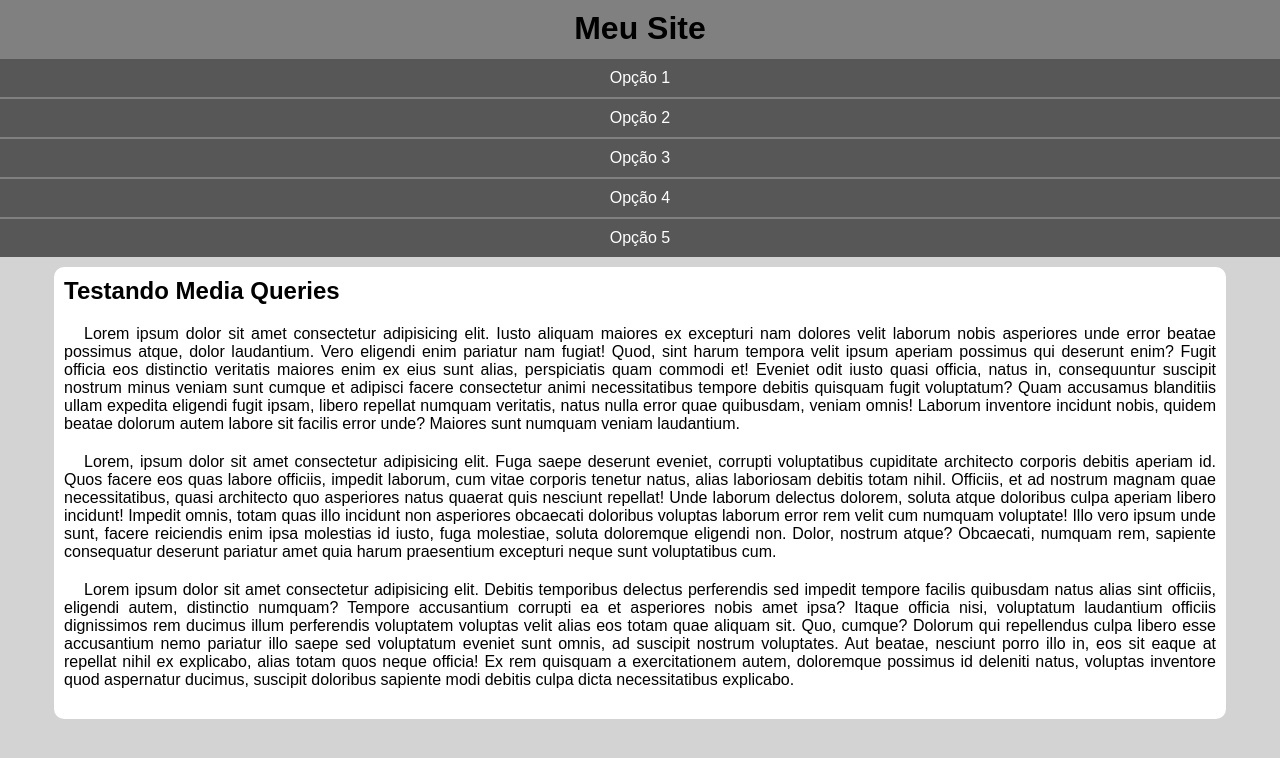
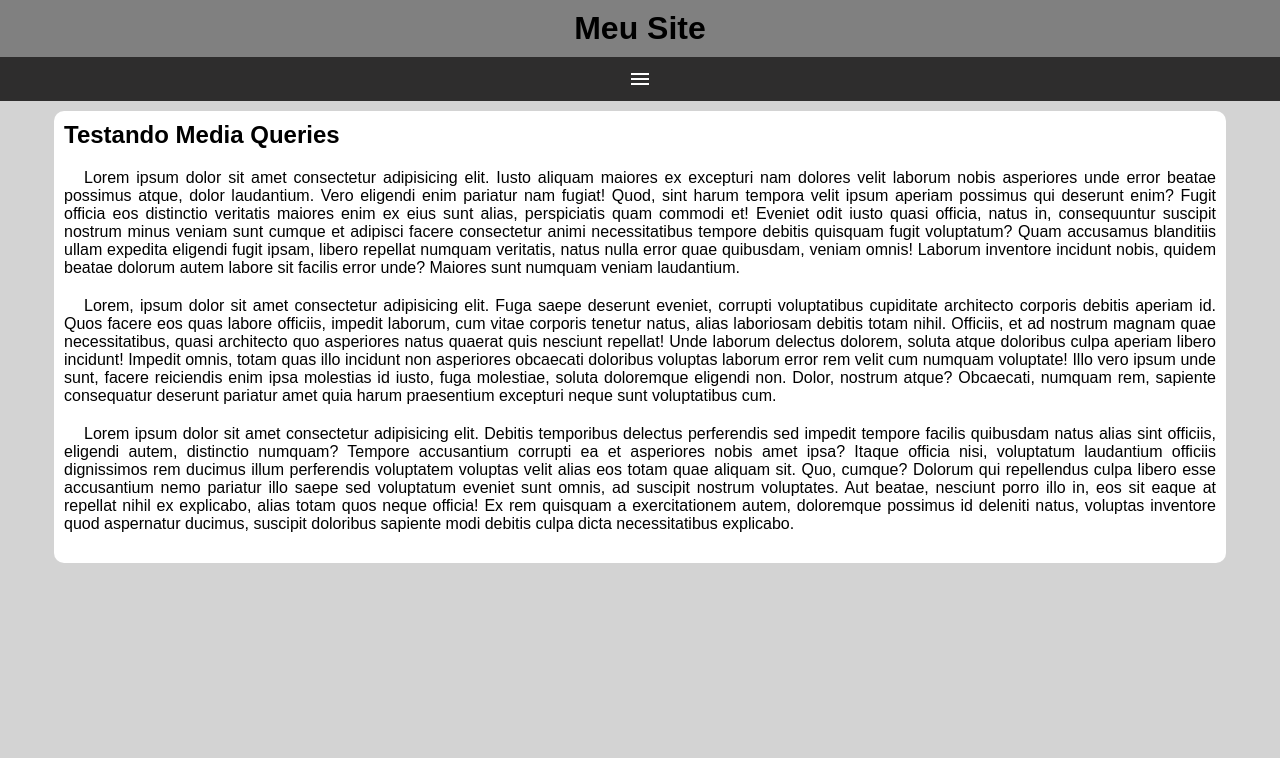
Before and after one commit to ricardopitubasouza/html-css, a plain HTML site: page exercicios/ex029/mq005/index.html in a window 1280 px wide. Drawn offline with Linux system fonts and the light colour scheme.

Commit message:
exercício 29 mq005

```diff
--- a/exercicios/ex029/mq005/estilos/style.css
+++ b/exercicios/ex029/mq005/estilos/style.css
@@ -19,8 +19,21 @@ header > h1 {
     text-align: center;
 }
 
+span#burguer {
+    background-color: rgb(46, 45, 45);
+    color: white;
+    display: block;
+    text-align: center;
+    padding: 10px;
+    cursor: pointer;
+}
+
+span#burguer:hover {
+    background-color: white;
+    color: black;
+}
 menu{
-    display: block;
+    display: none;
 }
 
 menu > ul {
--- a/exercicios/ex029/mq005/index.html
+++ b/exercicios/ex029/mq005/index.html
@@ -4,13 +4,16 @@
         <meta charset="UTF-8">
         <meta name="viewport" content="width=device-width, initial-scale=1.0">
         <meta name="description" content="Menu responsivo html5-css">
+        <title>Menu responsivo</title>
         <link rel="stylesheet" href="estilos/style.css">
-        <title>Menu responsivo</title>
+        <link href="https://fonts.googleapis.com/icon?family=Material+Icons"
+      rel="stylesheet">
     </head>
     <body>
         <header>
             <h1>Meu Site</h1>
-            <menu>
+            <span id="burguer" class="material-icons" onclick="clickMenu()">menu</span>
+            <menu id="itens">
                 <ul type = none>
                     <li><a href="#">Opção 1</a></li>
                     <li><a href="#">Opção 2</a></li>
@@ -28,5 +31,15 @@
                 <p>Lorem ipsum dolor sit amet consectetur adipisicing elit. Debitis temporibus delectus perferendis sed impedit tempore facilis quibusdam natus alias sint officiis, eligendi autem, distinctio numquam? Tempore accusantium corrupti ea et asperiores nobis amet ipsa? Itaque officia nisi, voluptatum laudantium officiis dignissimos rem ducimus illum perferendis voluptatem voluptas velit alias eos totam quae aliquam sit. Quo, cumque? Dolorum qui repellendus culpa libero esse accusantium nemo pariatur illo saepe sed voluptatum eveniet sunt omnis, ad suscipit nostrum voluptates. Aut beatae, nesciunt porro illo in, eos sit eaque at repellat nihil ex explicabo, alias totam quos neque officia! Ex rem quisquam a exercitationem autem, doloremque possimus id deleniti natus, voluptas inventore quod aspernatur ducimus, suscipit doloribus sapiente modi debitis culpa dicta necessitatibus explicabo.</p>
             </article>
         </main>
+        <script>
+            function clickMenu() {
+                if(itens.style.display == 'block'){
+                    itens.style.display = 'none'
+                } else {
+                    itens.style.display = 'block'
+                }
+
+            }
+        </script>
     </body>
 </html>
```
